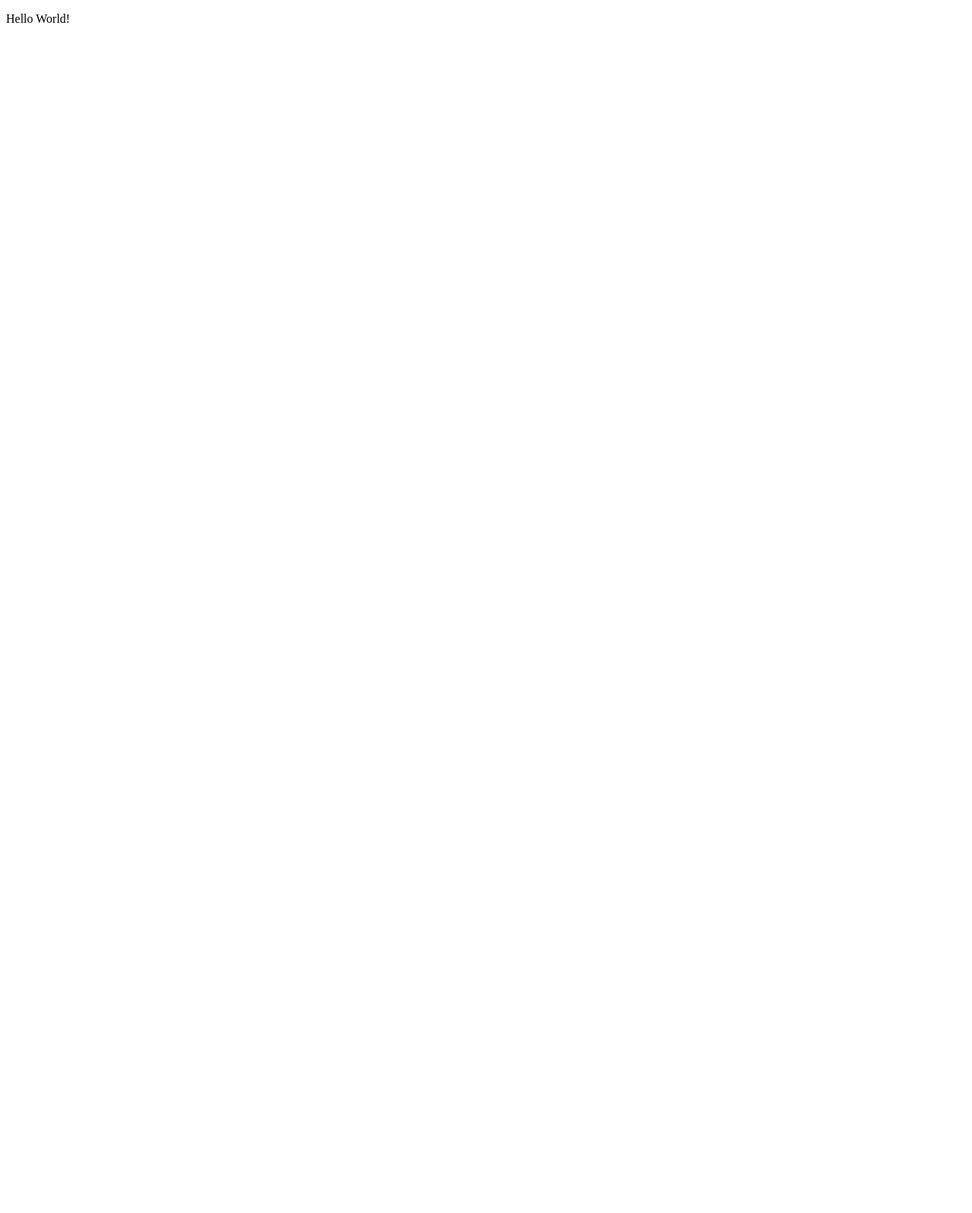
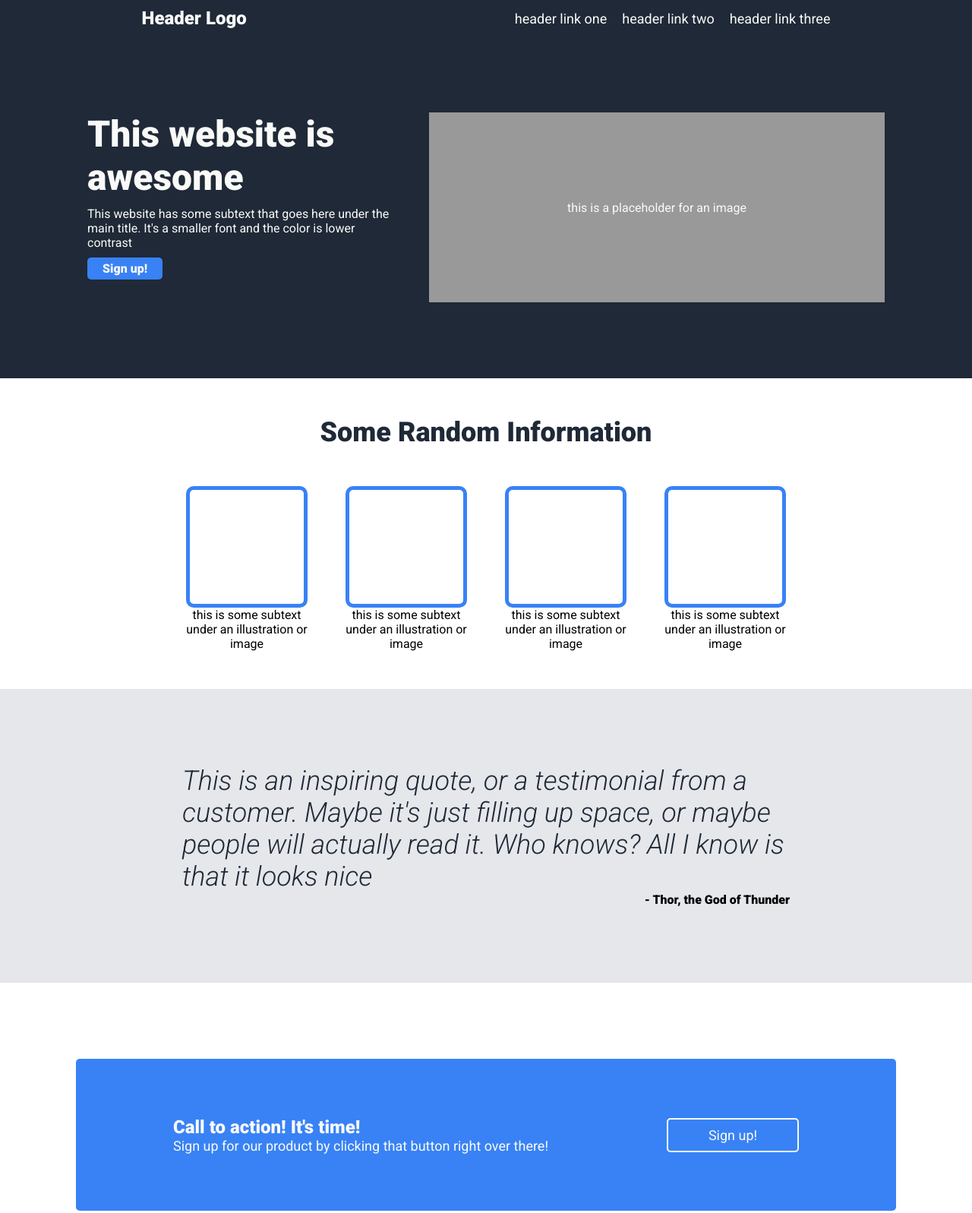
Before and after one commit to GitWorkingTime/landing-page-practice, a plain HTML site: page index.html in a window 1280 px wide. Shown: the top 1597 px of the page at 76% size. Before the commit the page ends 800 px from the top, so only its background shows below. Drawn offline with Linux system fonts and the light colour scheme.

Commit message:
Finished styling

```diff
--- a/index.html
+++ b/index.html
@@ -6,7 +6,76 @@
         <link rel="stylesheet" href="styles.css">
     </head>
     <body>
-        <p>Hello World!</p>
+        <div class="header">
+            <div class="icon">Header Logo</div>
+            <ul class="link">
+                <li>header link one</li>
+                <li>header link two</li>
+                <li>header link three</li>
+            </ul>
+        </div>
+        <div class="section1">
+            <div class="text">
+                <div class="title">
+                    This website is awesome
+                </div>
+                <div class="description">
+                    This website has some subtext that goes here under the main title. It's a smaller font and the color is lower contrast
+                </div>
+                <button class="register">
+                    Sign up!
+                </button>
+            </div>
+            <div class="img">
+                this is a placeholder for an image
+            </div>
+        </div>
+        <div class="section2">
+            <div class="title">
+                Some Random Information
+            </div>
+            <div class="card-container">
+                <div class="card">
+                    <div class="img"></div>
+                    <div class="text">this is some subtext under an illustration or image</div>
+                </div>
+                <div class="card">
+                    <div class="img"></div>
+                    <div class="text">this is some subtext under an illustration or image</div>
+                </div>
+                <div class="card">
+                    <div class="img"></div>
+                    <div class="text">this is some subtext under an illustration or image</div>
+                </div>
+                <div class="card">
+                    <div class="img"></div>
+                    <div class="text">this is some subtext under an illustration or image</div>
+                </div>
+            </div>
+        </div>
+        <div class="section3">
+            <div class="quote">
+                <div class="content">
+                    This is an inspiring quote, or a testimonial from a customer. Maybe it's just filling up space,
+                    or maybe people will actually read it. Who knows? All I know is that it looks nice
+                </div>
+                <div class="author">
+                    - Thor, the God of Thunder
+                </div>
+            </div>
+        </div>
+        <div class="section4">
+            <div class="container">
+                <div class="text">
+                    <div class="title">Call to action! It's time!</div>
+                    <div class="description">Sign up for our product by clicking that button right over there!</div>
+                </div>
+                <button class="register">Sign up!</button>
+            </div>
+        </div>
+        <div class="footer">
+            Copyright © The Odin Project 2021
+        </div>
     </body>
 
 </html>
--- a/styles.css
+++ b/styles.css
@@ -0,0 +1,191 @@
+@import url('https://fonts.googleapis.com/css2?family=Roboto:ital,wght@0,100..900;1,100..900&display=swap');
+
+html {
+    font-family: "Roboto", sans-serif;
+}
+
+body {
+    margin: 0;
+}
+
+button {
+    all: unset;
+}
+
+.header {
+    margin: 0;
+    padding: 10px;
+    display: flex;
+    justify-content: space-around;
+    background-color: #1F2937;
+    color: #F9FAF8;
+    align-items: center;
+}
+
+ul.link {
+    margin: 0;
+    padding: 0;
+    display: flex;
+    list-style-type: none;
+    gap: 20px;
+    font-size: 18px;
+}
+
+.header .icon {
+    font-size: 24px;
+    font-weight: 900;
+}
+
+.section1 {
+    background-color: #1F2937;
+    color: #F9FAF8;
+    display: flex;
+    padding: 100px;
+    justify-content: center;
+    gap: 50px;
+}
+
+.section1 .text {
+    display: flex;
+    flex-direction: column;
+    flex-basis: 400px;
+    text-wrap: wrap;
+    gap: 10px;
+}
+
+.section1 .title {
+    font-size: 48px;
+    font-weight: 900;
+}
+
+.section1 .img {
+    display: flex;
+    justify-content: center;
+    align-items: center;
+    width: 600px;
+    height: 250px;
+    background-color: #999999;
+}
+
+.section1 .register {
+    background-color: #3882F6;
+    color: #F9FAF8;
+    display: flex;
+    justify-content: center;
+    align-items: center;
+    padding-top: 5px;
+    padding-bottom: 5px;
+    padding-left: 20px;
+    padding-right: 20px;
+    width: fit-content;
+    height: fit-content;
+    font-weight: 900;
+    border-radius: 5px;
+}
+
+.section2 {
+    display: flex;
+    flex-direction: column;
+    padding: 50px;
+    justify-content: center;
+    align-items: center;
+    gap: 50px;
+}
+
+.section2 .title {
+    font-size: 36px;
+    font-weight: 900;
+    color: #1F2937;
+}
+
+.section2 .card-container {
+    display: flex;
+    flex-basis: 150px;
+    gap: 50px;
+    justify-content: center;
+}
+
+.section2 .card {
+    display: flex;
+    flex-direction: column;
+    text-align: center;
+    text-wrap: wrap;
+    flex-basis: 150px;
+}
+
+.section2 .img {
+    width: 150px;
+    height: 150px;
+    border-radius: 10px;
+    border: #3882F6 5px solid;
+}
+
+.section3 {
+    display: flex;
+    flex-direction: column;
+    background-color: #E5E7EB;
+    padding: 100px;
+    justify-content: center;
+    align-items: center;
+}
+
+.section3 .quote {
+    width: 800px;
+}
+
+.section3 .content {
+    font-size: 36px;
+    font-weight: 300;
+    color: #1F2937;
+    font-style: italic;
+}
+
+.section3 .author {
+    text-align: right;
+    font-weight: 900;
+}
+
+.section4 {
+    display: flex;
+    justify-content: center;
+    align-items: center;
+    padding: 100px;
+    font-size: 18px;
+}
+
+.section4 .container {
+    display: flex;
+    justify-content: space-around;
+    align-items: center;
+    background-color: #3882F6;
+    border-radius: 5px;
+    padding: 50px;
+    width: 1200px;
+    height: 100px;
+    color: #F9FAF8;
+}
+
+.section4 .title {
+    font-size: 24px;
+    font-weight: 900;
+}
+
+.section4 .register {
+    border: #F9FAF8 2px solid;
+    border-radius: 5px;
+    display: flex;
+    justify-content: center;
+    align-items: center;
+    padding: 10px;
+    width: 150px;
+    height: fit-content
+}
+
+.footer {
+    display: flex;
+    justify-content: center;
+    align-items: center;
+    padding: 20px;
+    background-color: #1F2937;
+    color:#F9FAF8;
+}
```
